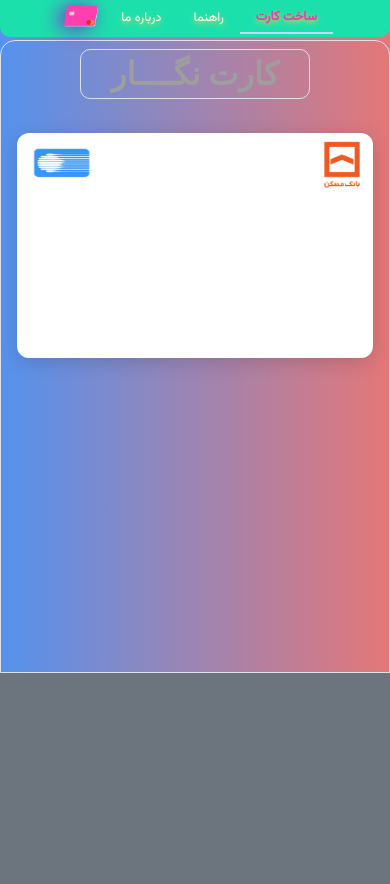
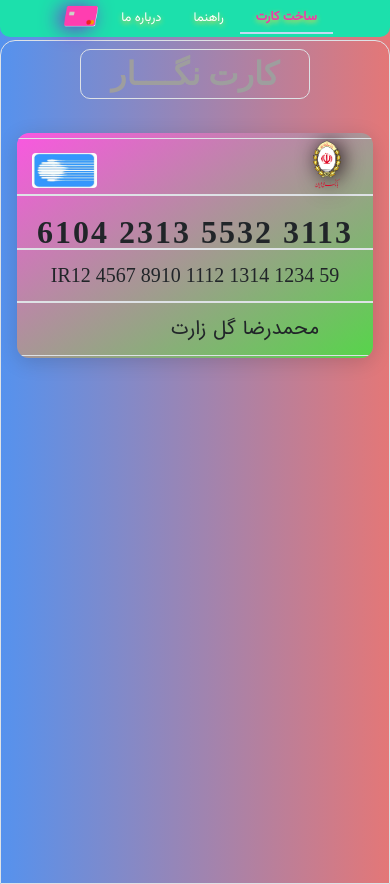
Before and after one commit to alireza-baqeri/Card-Face-Generator, a plain HTML site: page index.html in a window 390 px wide. Shown: the top 884 px of the page. Drawn offline with Linux system fonts and the light colour scheme; grey boxes are pictures that could not be loaded; a web font is replaced by a local one.

Commit message:
setting the initial sample values of all entries, responsive

```diff
--- a/assets/css/assets/plans.css
+++ b/assets/css/assets/plans.css
@@ -21,7 +21,7 @@
     padding: 5px;
     aspect-ratio: 1.586 / 1; /* نسبت طلایی برای کارت */
     width: 100%;
-    background: linear-gradient(to bottom right, #ffffff, #ffffff);
+    background: linear-gradient(to bottom right, #fa57e1, #56d54a);
     border-radius: 12px;
     position: relative;
     overflow: hidden;
@@ -30,21 +30,44 @@
 
 .shetab-ico {
     position: absolute;
-    top: 15px;
+    top: 20px;
     left: 15px;
-    width: 60px;
-    height: 30px;
+    width: 65px;
+    height: 35px;
     background-color: #000;
     border-radius: 4px;
 }
 
-.bank-div{
-    width: 15%;
+.bank-div {
+    width: 20%;
 }
+
 .bank-ico {
-    top:20px;
-    right: 25px;
+    position: relative;
+    top: 0;
+    right: 15px;
     width: 100%;
     height: auto;
     border-radius: 4px;
+    filter: drop-shadow(3px 1px 10px rgba(10, 0, 2, 0.9));
 }
+
+.card-num {
+    width: 100%;
+    font-family: 'Vazir', serif;
+    font-size: 32px;
+    letter-spacing: 2px;
+    font-weight: bolder;
+}
+
+.shaba-num {
+    width: 100%;
+    font-family: 'Vazir Code', serif;
+    font-size: 20px;
+    /*font-weight: bold;*/
+}
+
+.card-name {
+    font-family: 'iran Sans', serif;
+    font-size: 18px;
+}
--- a/assets/css/style.css
+++ b/assets/css/style.css
@@ -38,14 +38,14 @@ body {
 /* Iran Sans */
 @font-face {
     font-family: iran Sans;
-    src: url("assets/font/iransans/IRANSans-web.woff");
+    src: url("../font/iransans/IRANSans-web.woff");
     font-weight: normal;
 }
 
 /* B nazanin */
 @font-face {
     font-family: B nazanin;
-    src: url("assets/font/bnazanin/BNazanin.woff2");
+    src: url("../font/bnazanin/BNazanin.woff2");
     font-weight: normal;
 }
 
--- a/index.html
+++ b/index.html
@@ -50,7 +50,7 @@
 <!--⬇️ contents-container starts here-->
 <div class="container vh-100 px-0">
     <!--⬇️ First-sections starts here-->
-    <section id="section1" class="border section-1 h-75 px-3 pt-2">
+    <section id="section1" class="border section-1 h-100 px-3 pt-2">
         <div class="row vh-10 d-flex justify-content-center ">
 
             <div class=" text-center col-8 col-sm-7 col-md-6 col-lg-4">
@@ -62,8 +62,35 @@
         <div class="row d-flex justify-content-center h-50">
             <div class="col-12 col-sm-12 col-md-8 col-lg-6">
                 <div class="card-container">
-                    <div class="shetab-div"><img class="shetab-ico" src="assets/img/icon/shetab.jpg" alt=""></div>
-                    <div class="bank-div" ><img class="bank-ico" src="assets/img/banks-icons/maskan.png" alt=""></div>
+                    <div class="row border">
+                        <div class="shetab-div"><img class="shetab-ico" src="assets/img/icon/shetab.jpg" alt=""></div>
+                        <div class="bank-div"><img class="bank-ico" src="assets/img/banks-icons/melli.png" alt=""></div>
+                    </div>
+                    <div class="row h-25 ">
+                        <div class=" border ">
+                            <div dir="ltr" class="card-input d-flex justify-content-center align-items-end h-100">
+                                <div class="w-100 card-num text-center" id="card-num">6104 2313 5532 3113</div>
+                            </div>
+                        </div>
+                    </div>
+                    <div class="row h-25">
+                        <div class="border">
+                            <div class="shaba-input d-flex justify-content-center align-items-center h-100">
+                                <div dir="ltr" class="text-center shaba-num" id="shaba-num">IR12 4567 8910 1112 1314
+                                    1234 59
+                                </div>
+                            </div>
+                        </div>
+                    </div>
+                    <div class="row h-25">
+                        <div class="border">
+                            <div class="name-input px-5 d-flex justify-content-start align-items-center h-100">
+                                <div class="text-center card-name" id="card-name">محمدرضا گل زارت
+
+                                </div>
+                            </div>
+                        </div>
+                    </div>
                 </div>
             </div>
         </div>
```
Also changed, not shown: 1 other file.
